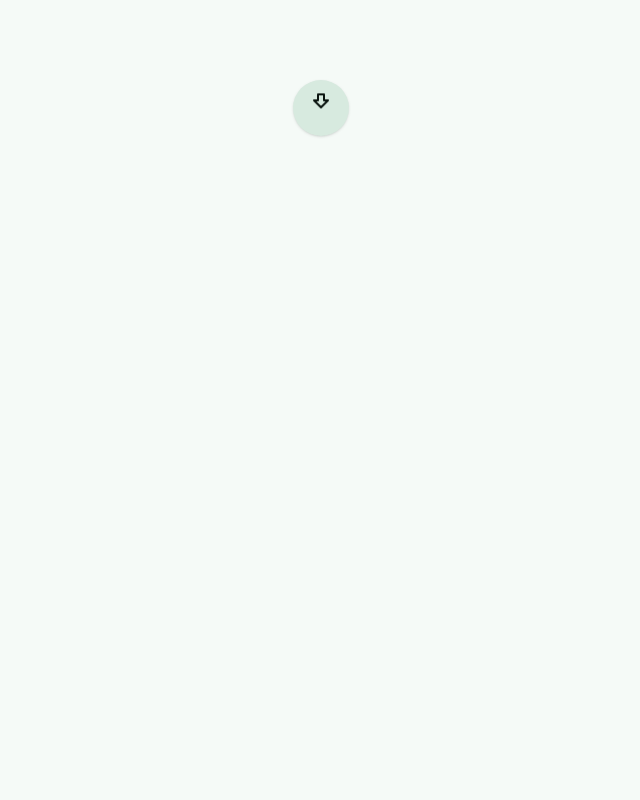
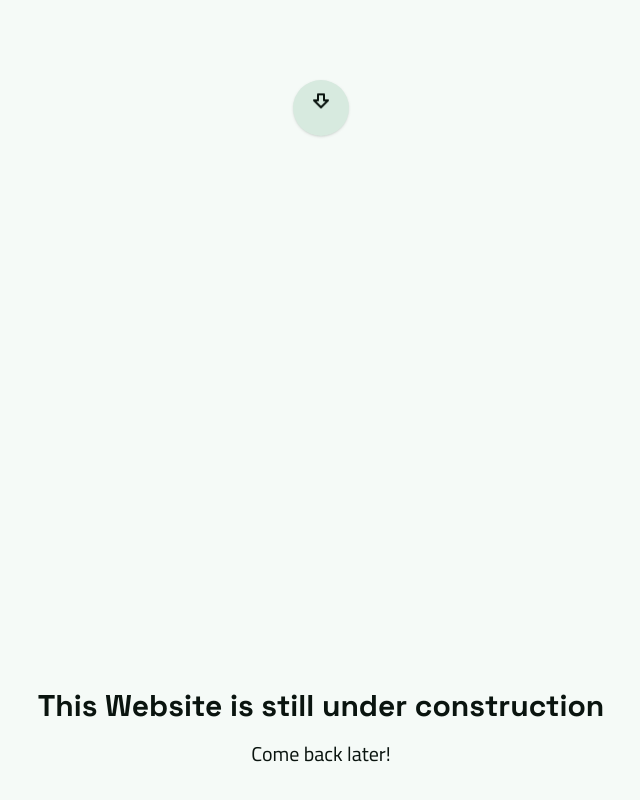
Before and after one commit to Al-aqua/alaqua-portfolio, a SvelteKit app: page / in a window 1280 px wide. Shown: the part 472-1272 px from the top of the page, without its empty margins (319-959 px from the left). Before the commit the page ends 800 px from the top, so only its background shows below. Built offline with nearby package versions, Linux system fonts and the light colour scheme.

Commit message:
Add under construction section

```diff
--- /dev/null
+++ b/src/lib/components/under_construction.svelte
@@ -0,0 +1,6 @@
+<section class="flex min-h-screen w-full flex-col items-center justify-center gap-4" role="alert">
+	<p class="text-text font-family-heading text-3xl font-bold">
+		This Website is still under construction
+	</p>
+	<p class="text-text font-family-body text-xl">Come back later!</p>
+</section>
--- a/src/routes/+page.svelte
+++ b/src/routes/+page.svelte
@@ -1,6 +1,7 @@
 <script lang="ts">
 	import Hero from '$lib/components/hero.svelte';
 	import Navbar from '$lib/components/navbar.svelte';
+	import UnderConstruction from '$lib/components/under_construction.svelte';
 </script>
 
 <svelte:head>
@@ -9,3 +10,4 @@
 
 <Navbar />
 <Hero />
+<UnderConstruction />
--- a/src/routes/layout.css
+++ b/src/routes/layout.css
@@ -121,3 +121,7 @@
 		@apply bg-background text-foreground;
 	}
 }
+
+html {
+	scroll-behavior: smooth;
+}
```
